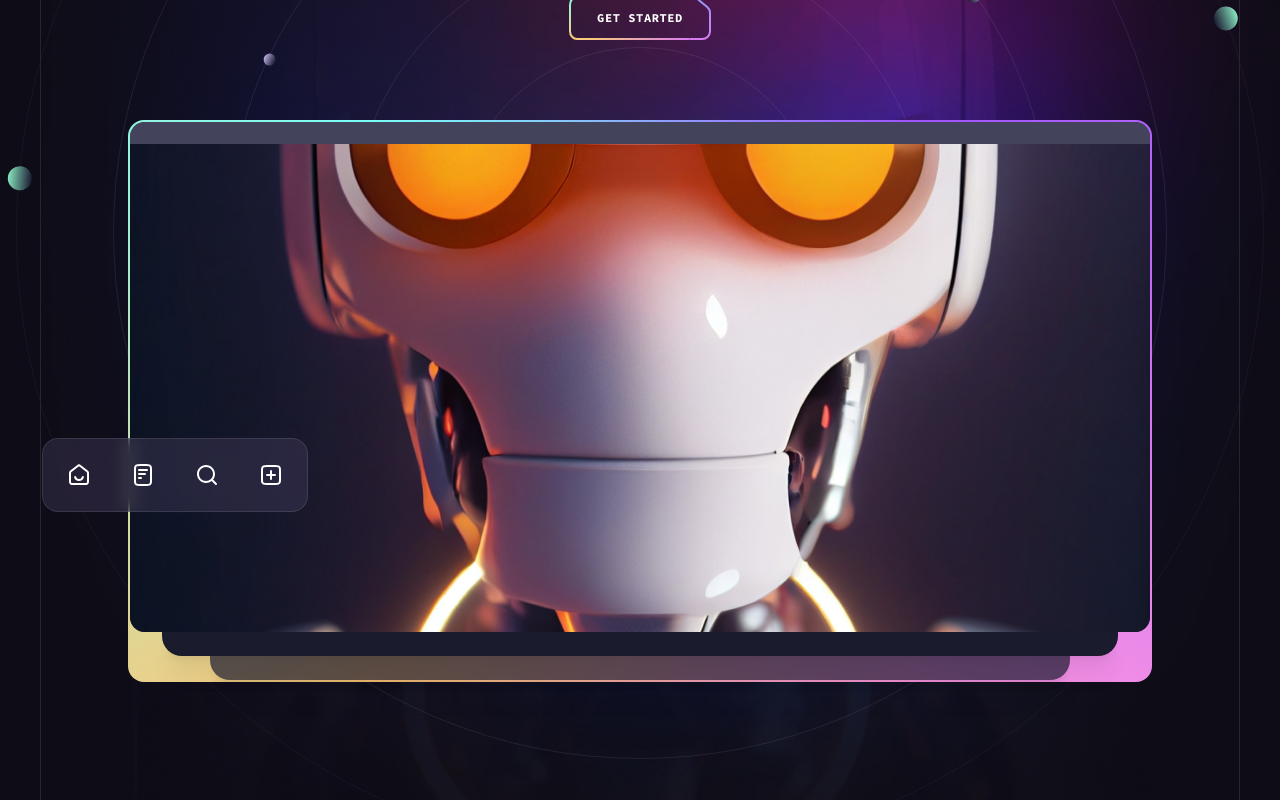
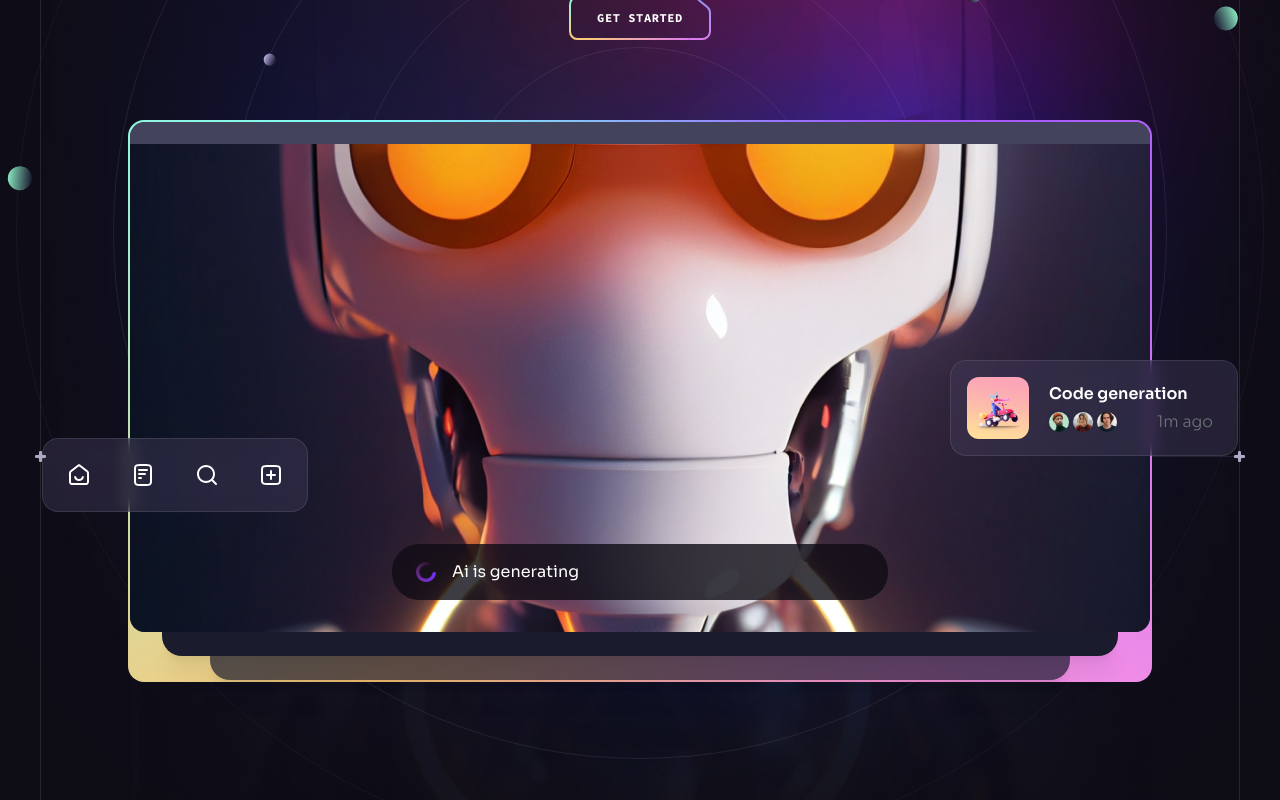
Before and after one commit to 1am-programmer/AI-landing-page, a React (Vite) app: page / in a window 1280 px wide. Shown: the part 428-1228 px from the top of the page. Built offline with nearby package versions, Linux system fonts and the light colour scheme.

Commit message:
Fully built responsive Parallax hero section with background image, background circles, and a bottom line.

```diff
--- /dev/null
+++ b/src/components/Generating.jsx
@@ -0,0 +1,16 @@
+import React from "react";
+import { loading } from "../assets";
+
+const Generating = ({ className }) => {
+  return (
+    <div
+      className={`flex items-center h-[3.5rem] px-6 bg-n-8/80 rounded-[1.7rem]
+        ${className || " "} text-base`}
+    >
+      <img src={loading} alt="loading" className="w-5 h-5 mr-4" />
+      Ai is generating
+    </div>
+  );
+};
+
+export default Generating;
--- a/src/components/Hero.jsx
+++ b/src/components/Hero.jsx
@@ -5,6 +5,8 @@ import Button from "./Button";
 import { BackgroundCircles, BottomLine, Gradient } from "./design/Hero";
 import { heroIcons } from "../constants";
 import { ScrollParallax } from "react-just-parallax";
+import Generating from "./Generating";
+import Notification from "./Notification";
 
 const Hero = () => {
   const parallaxRef = useRef(null);
@@ -19,7 +21,7 @@ const Hero = () => {
       <div className="container relative " ref={parallaxRef}>
         <div className="relative z-1 max-w-[62rem] mx-auto text-center mb-[4rem] md:mb-20 lg:mb:[6rem]">
           <h1 className="h1 mb-6">
-            Explore the Possibilities of AI chatting with{"  "}
+            Explore the Possibilities of &nbsp;AI&nbsp; chatting with{"  "}
             {/* Brainwave Curve */}
             <span className="inline-block relative">
               Brainwave {"  "}
@@ -52,6 +54,7 @@ const Hero = () => {
                   width={1024}
                   height={490}
                 />
+                <Generating className="absolute left-4 right-4 bottom-5 md:left-1/2 md:right-auto md:bottom-8 md:w-[31rem]  md:-translate-x-1/2" />
 
                 <ScrollParallax isAbsolutelyPositioned>
                   <ul className="hidden absolute -left-[5.5rem] bottom-[7.5rem] px-1 py-1 bg-n-9/40 backdrop-blur border border-n-1/10 rounded-2xl  xl:flex">
@@ -61,6 +64,13 @@ const Hero = () => {
                       </li>
                     ))}
                   </ul>
+                </ScrollParallax>
+
+                <ScrollParallax isAbsolutelyPositioned>
+                  <Notification
+                    className="hidden absolute -right-[5.5rem] bottom-[11rem] w-[18rem] xl:flex"
+                    title="Code generation"
+                  />
                 </ScrollParallax>
               </div>
             </div>
@@ -81,6 +91,8 @@ const Hero = () => {
           <BackgroundCircles />
         </div>
       </div>
+
+      <BottomLine />
     </Section>
   );
 };
--- /dev/null
+++ b/src/components/Notification.jsx
@@ -0,0 +1,47 @@
+import React from "react";
+import { notificationImages } from "../constants";
+import { notification1 } from "../assets";
+
+const Notification = ({ className, title }) => {
+  return (
+    <div
+      className={`${className || "  "}
+    flex items-center p-4 pr-6 bg-n-9/40 backdrop-blur border border-n-1/10 rounded-2xl gap-5`}
+    >
+      <img
+        src={notification1}
+        alt="notification"
+        width={62}
+        height={62}
+        className="rounded-xl"
+      />
+
+      <div className="flex-1">
+        <h6 className="mb-1 font-semibold text-base ">{title}</h6>
+
+        <div className="flex items-center justify-between">
+          <ul className="flex -m-0.5">
+            {notificationImages.map((item, index) => (
+              <li
+                key={index}
+                className="flex border-2 h-6 w-6 border-n-12 rounded-full overflow-hidden "
+              >
+                <img
+                  src={item}
+                  alt={item}
+                  className="w-full"
+                  width={20}
+                  height={20}
+                />
+              </li>
+            ))}
+          </ul>
+
+          <div className="body-2  text-n-13">1m ago</div>
+        </div>
+      </div>
+    </div>
+  );
+};
+
+export default Notification;
```
